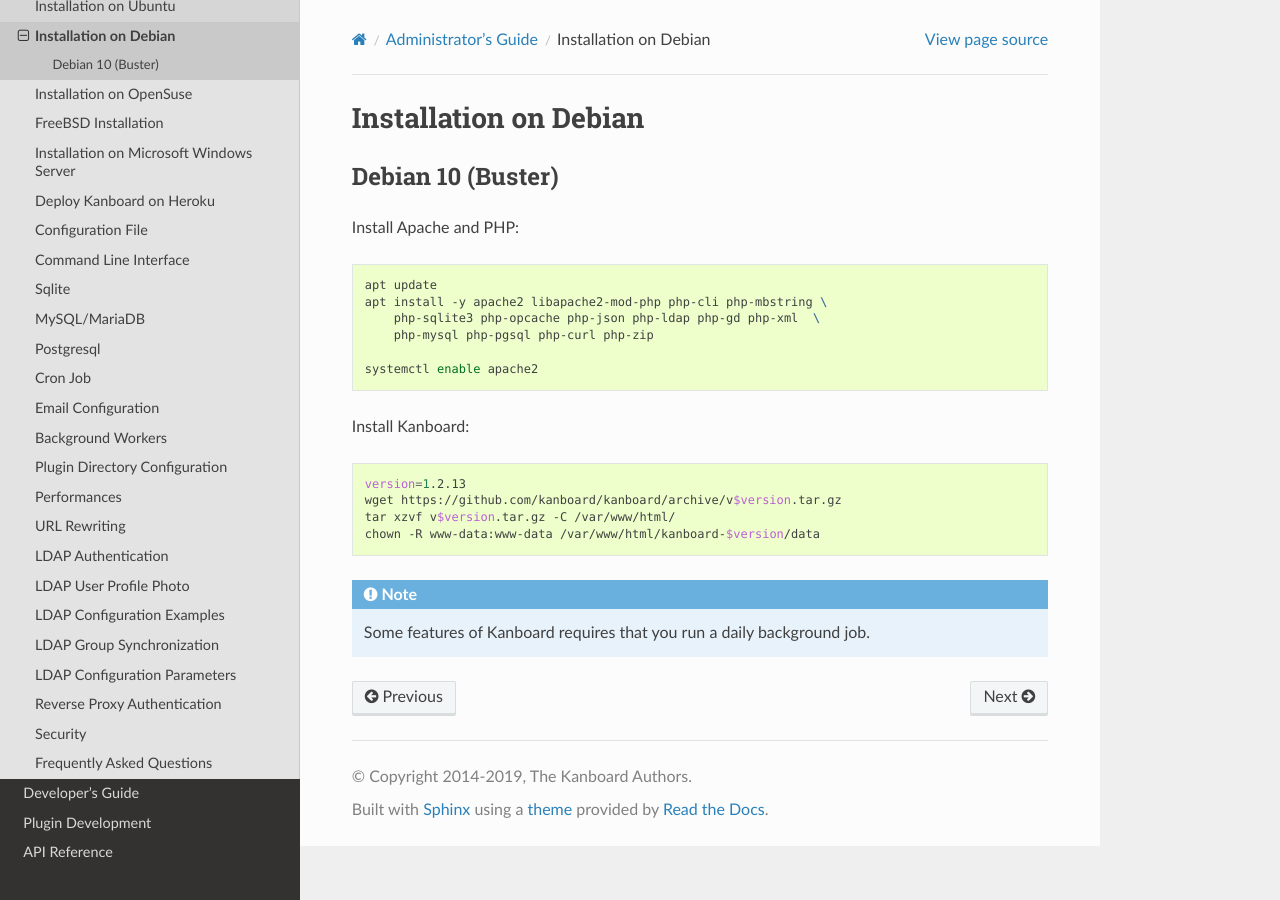
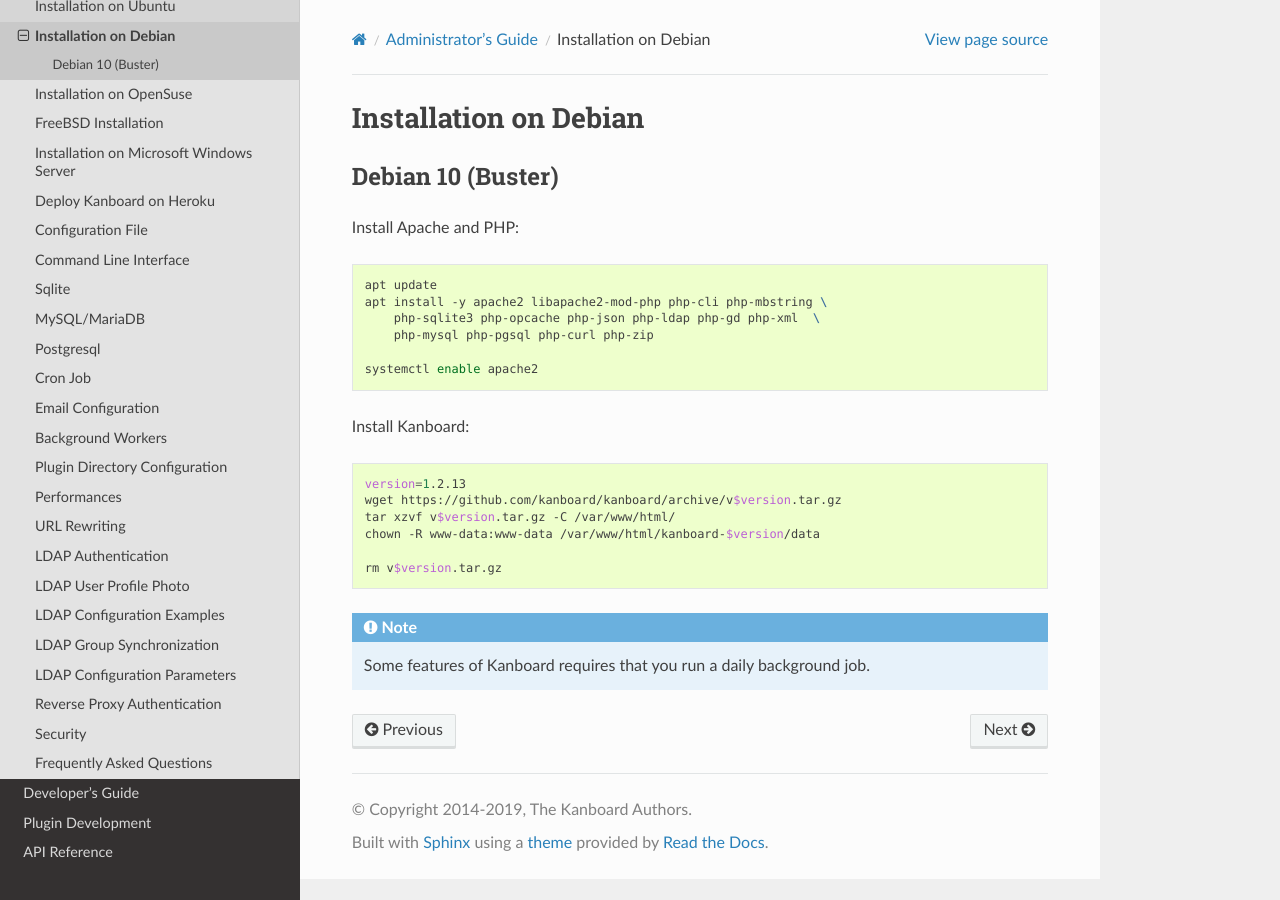
Before and after one commit to kanboard/documentation, a Sphinx documentation site: the page built from source/admin_guide/debian_installation.rst, in a window 1280 px wide. Built offline with Sphinx 7.4.7 and the Read the Docs theme 2.0.0, drawn with Linux system fonts in a browser that asks for light colours.

Commit message:
update debian installation doc
small optimization - add remove tar.gz file command after installation

```diff
--- a/source/admin_guide/debian_installation.rst
+++ b/source/admin_guide/debian_installation.rst
@@ -24,6 +24,8 @@
     tar xzvf v$version.tar.gz -C /var/www/html/
     chown -R www-data:www-data /var/www/html/kanboard-$version/data
 
+    rm v$version.tar.gz
+
 .. note::
 
     Some features of Kanboard requires that you run a daily background job.
```
